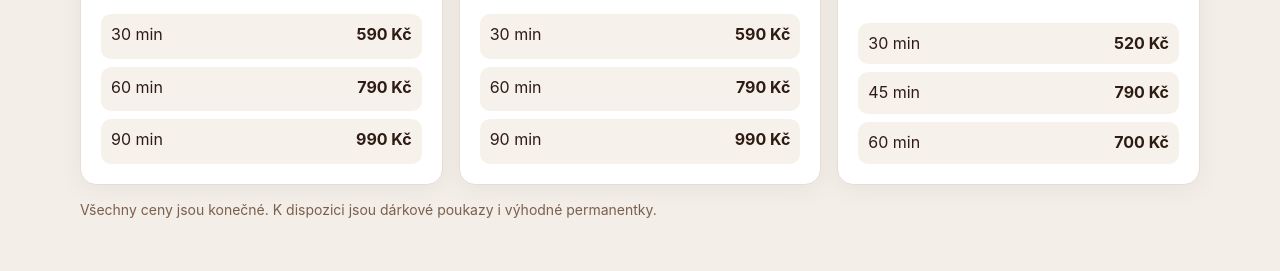
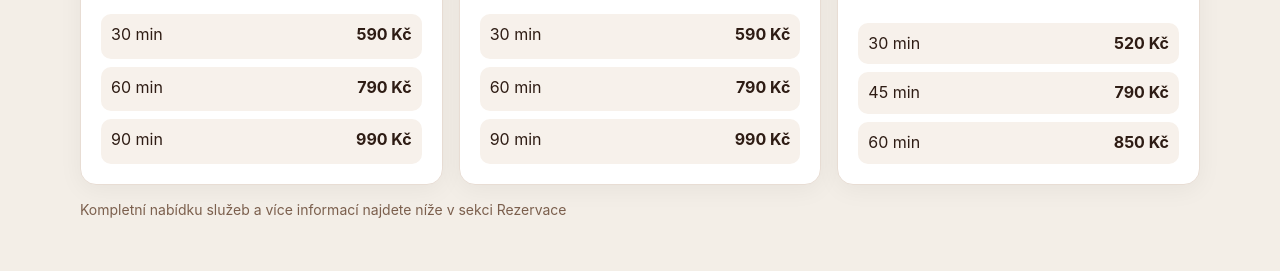
Before and after one commit to Kvojdys/masaze-web, a plain HTML site: page index.html in a window 1280 px wide. Shown: the part 1760-2031 px from the top of the page. Drawn offline with Linux system fonts and the light colour scheme.

Commit message:
Add files via upload

```diff
--- a/index.html
+++ b/index.html
@@ -173,13 +173,13 @@
             <div class="price-list">
               <div><span>30 min</span><strong>520 Kč</strong></div>
               <div><span>45 min</span><strong>790 Kč</strong></div>
-              <div><span>60 min</span><strong>700 Kč</strong></div>
+              <div><span>60 min</span><strong>850 Kč</strong></div>
             </div>
           </article>
         </div>
 
         <div class="note">
-          <p>Všechny ceny jsou konečné. K dispozici jsou dárkové poukazy i výhodné permanentky.</p>
+          <p>Kompletní nabídku služeb a více informací najdete níže v sekci Rezervace</p>
         </div>
       </div>
     </section>
```
